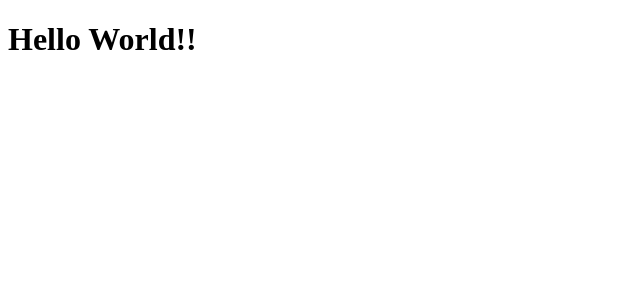
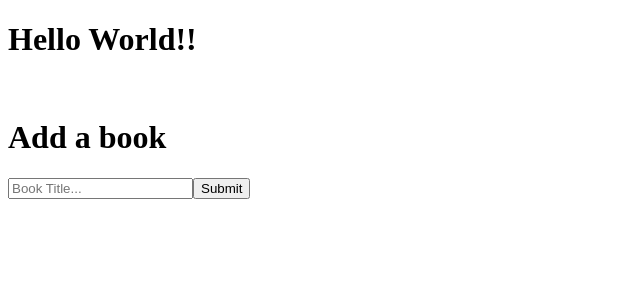
Before and after one commit to suriyaaap13/Books, a React (Create React App) app: page / in a window 1280 px wide. Shown: the top 300 px of the page, without its empty margins (0-640 px from the left). Built offline with nearby package versions, Linux system fonts and the light colour scheme.

Commit message:
Create Book Feature

```diff
--- a/src/App.js
+++ b/src/App.js
@@ -1,6 +1,17 @@
+import { useState } from "react";
+import BookCreate from "./components/BookCreate";
+
 function App(){
+    const [books, setBooks] = useState([]);
+    const addBook = (title)=>{
+        setBooks([...books, title]);
+    }
     return (
-        <h1>Hello World!!</h1>
+        <>
+            <h1>Hello World!!</h1>
+            <BookCreate addBook={addBook}/>
+        </>
+
     )
 }
 export default App;
--- a/src/components/BookCreate.js
+++ b/src/components/BookCreate.js
@@ -0,0 +1,27 @@
+import { useState } from "react";
+
+
+
+export default function BookCreate({ addBook }) {
+    const [text, setText] = useState("");
+    function handleChange(event){
+        setText(event.target.value);
+    }
+    function handleSubmit(event){
+        event.preventDefault();
+        const val = text;
+        console.log(val);
+        setText("");
+        addBook(val);
+    }
+    return (
+        <>
+            <br/>
+            <h1>Add a book</h1>
+            <form onSubmit={handleSubmit}>
+                <input onChange={handleChange} type='text' placeholder='Book Title...' value={text}/>
+                <button type='submit'>Submit</button>
+            </form>
+        </>
+  )
+}
```
Also changed, not shown: src/components/BookEdit.js (+9 -0 lines), src/components/BookList.js (+9 -0 lines), src/components/BookShow.js (+9 -0 lines).
